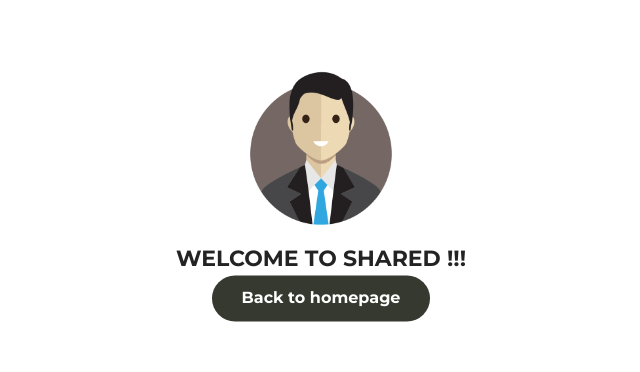
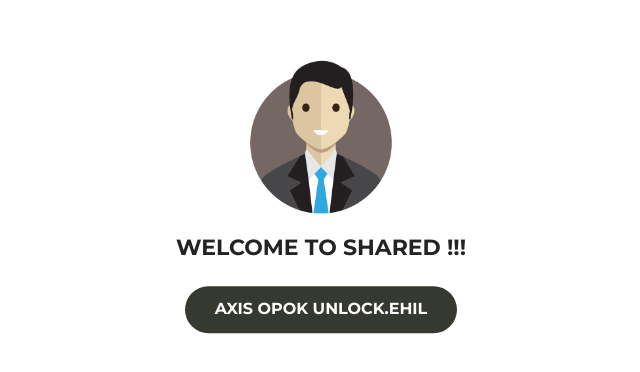
Before and after one commit to MhmdSairi/betaa, a plain HTML site: page index.html in a window 1280 px wide. Shown: the part 212-584 px from the top of the page, without its empty margins (319-959 px from the left). Drawn offline with Linux system fonts and the light colour scheme.

Commit message:
Update index.html

```diff
--- a/index.html
+++ b/index.html
@@ -32,7 +32,7 @@
 				<h1><span></span></h1>
 			</div>
 			<h2>WELCOME TO SHARED !!!</h2>
-			<a href="#">Back to homepage</a>
+			<br><a href="#">AXIS OPOK UNLOCK.EHIL</a></br>
 		</div>
 	</div>
 
```
